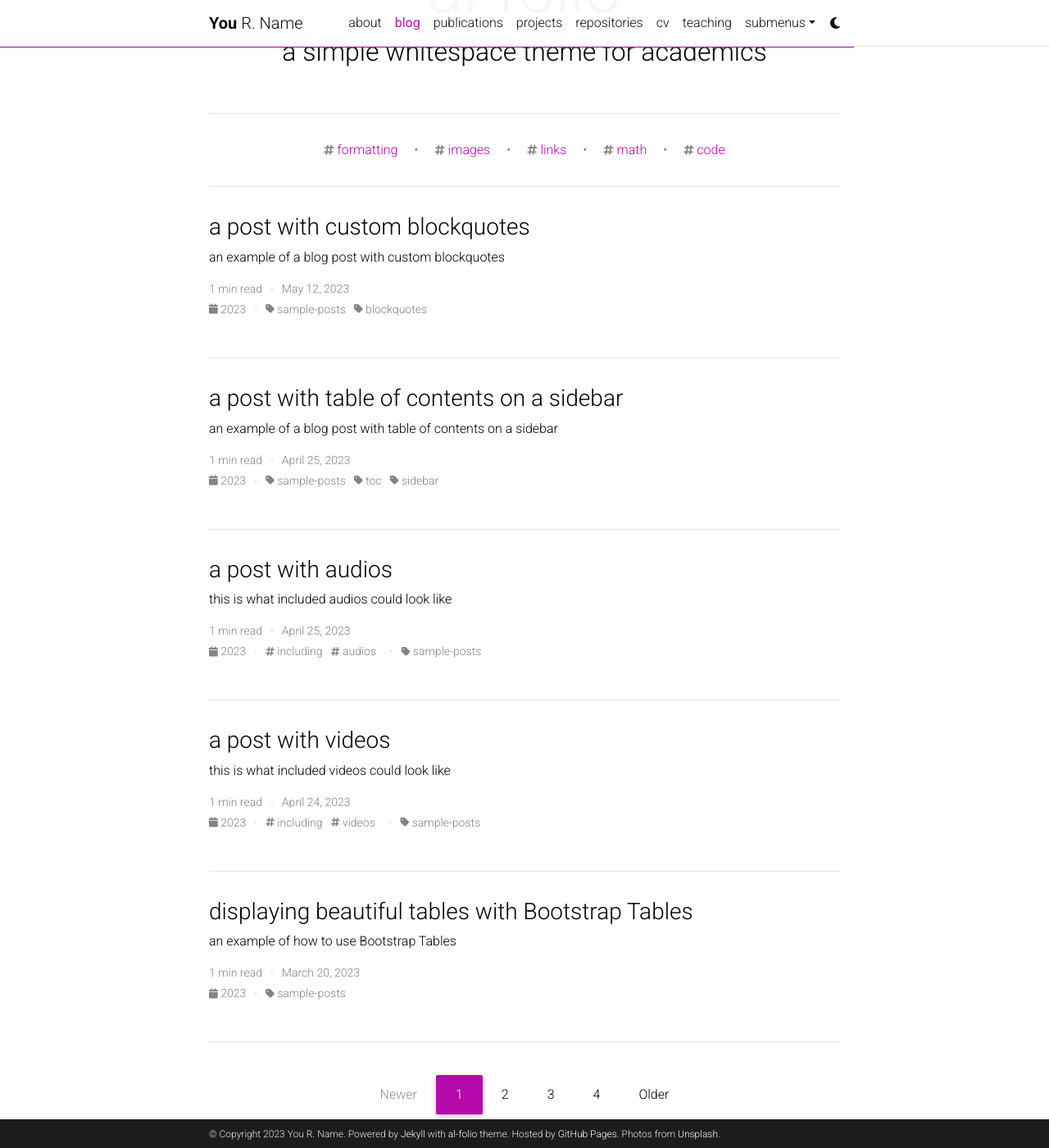
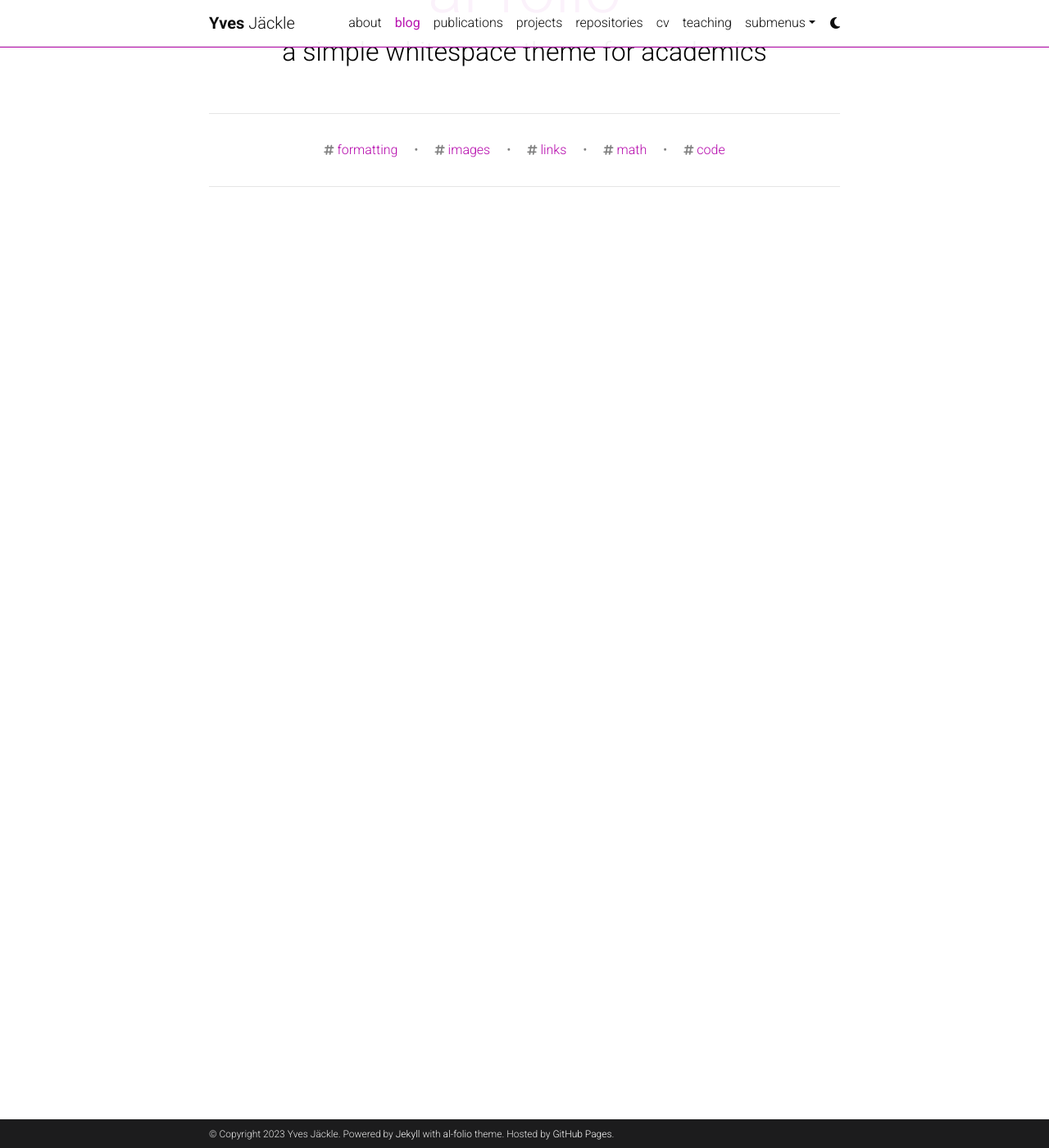
Before and after one commit to Happyves/happyves.github.io, a Jekyll site: the page built from blog/index.html, in a window 1280 px wide and 1400 px high, scrolled down 197 px. Shown: the whole window at 82% size. Built offline with Jekyll 4.4.1, drawn with Linux system fonts in a browser that asks for light colours; the list of posts is cut into pages by our own code; comment, search, counter and statistics services are not loaded; a style sheet for code colours, icons or effects is not loaded.

Commit message:
Update _config.yml
First test update.

```diff
--- a/_config.yml
+++ b/_config.yml
@@ -3,22 +3,21 @@
 # -----------------------------------------------------------------------------
 
 title: blank # the website title (if blank, full name will be used instead)
-first_name: You
-middle_name: R.
-last_name: Name
-email: you@example.com
+first_name: Yves
+middle_name:
+last_name: Jäckle
+email: yvej99@zedat.fu-berlin.de
 description: > # the ">" symbol means to ignore newlines until "footer_text:"
-  A simple, whitespace theme for academics. Based on [*folio](https://github.com/bogoli/-folio) design.
+  Academic website of Yves Jäckle.
 footer_text: >
   Powered by <a href="https://jekyllrb.com/" target="_blank">Jekyll</a> with <a href="https://github.com/alshedivat/al-folio">al-folio</a> theme.
   Hosted by <a href="https://pages.github.com/" target="_blank">GitHub Pages</a>.
-  Photos from <a href="https://unsplash.com" target="_blank">Unsplash</a>.
 keywords: jekyll, jekyll-theme, academic-website, portfolio-website  # add your own keywords or leave empty
 
 lang: en # the language of your site (for example: en, fr, cn, ru, etc.)
 icon: ⚛️  # the emoji used as the favicon (alternatively, provide image name in /assets/img/)
 
-url: https://alshedivat.github.io # the base hostname & protocol for your site
+url: https://happyves.github.io # the base hostname & protocol for your site
 baseurl: /al-folio # the subpath of your site, e.g. /blog/
 last_updated: false # set to true if you want to display last updated in the footer
 impressum_path:  # set to path to include impressum link in the footer, use the same path as permalink in a page, helps to conform with EU GDPR
@@ -71,7 +70,7 @@
 # Social integration
 # -----------------------------------------------------------------------------
 
-github_username: # your GitHub user name
+github_username: Happyves # your GitHub user name
 gitlab_username: # your GitLab user name
 twitter_username: # your Twitter handle
 mastodon_username: # your mastodon instance+username in the format instance.tld/@username
@@ -105,8 +104,7 @@
 youtube_id: # your youtube channel id (youtube.com/@<youtube_id>)
 discord_id: # your discord id (18-digit unique numerical identifier)
 
-contact_note: >
-  You can even add a little note about which of these is the best way to reach you.
+contact_note: #how to reach me
 
 # -----------------------------------------------------------------------------
 # Analytics and search engine verification
@@ -129,10 +127,10 @@
 
 # Pagination
 pagination:
-  enabled: true
+  enabled: false
 
 related_blog_posts:
-  enabled: true
+  enabled: false
   max_related: 5
 
 # Giscus comments (RECOMMENDED)
@@ -322,7 +320,7 @@
 # -----------------------------------------------------------------------------
 
 imagemagick:
-  enabled: true # enables responsive images for your site (recommended, see https://github.com/alshedivat/al-folio/issues/537)
+  enabled: false # enables responsive images for your site (recommended, see https://github.com/alshedivat/al-folio/issues/537)
   widths:
     - 480
     - 800
```
